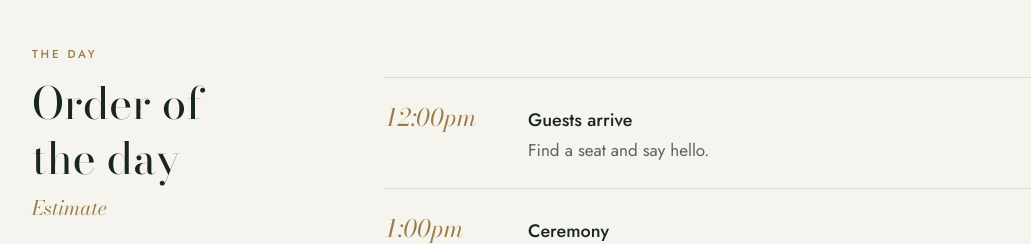
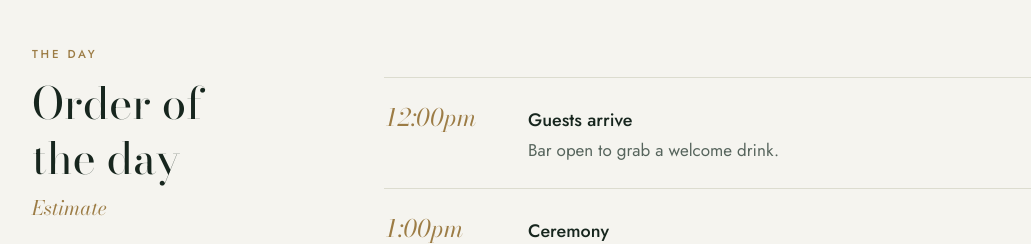
Before and after one commit to jamieharper0798/Apps, a React (Vite) app in the folder wedding/: page / in a window 1280 px wide. Shown: the part 940-1184 px from the top of the page, without its empty margins (32-1063 px from the left). Built offline with nearby package versions, Linux system fonts and the light colour scheme.

Commit message:
Update wedding guest arrival note
Co-Authored-By: Claude Opus 5.5 <noreply@anthropic.com>
Claude-Session: https://claude.ai/code/session_01EmRaiQFBuzG894yJQhP3g3

```diff
--- a/wedding/src/wedding.ts
+++ b/wedding/src/wedding.ts
@@ -15,7 +15,7 @@ export const wedding = {
   },
 
   schedule: [
-    { time: '12:00pm', title: 'Guests arrive', detail: 'Find a seat and say hello.' },
+    { time: '12:00pm', title: 'Guests arrive', detail: 'Bar open to grab a welcome drink.' },
     { time: '1:00pm', title: 'Ceremony', detail: 'Please be seated by ten to one.' },
     { time: '1:45pm', title: 'Drinks and canapés', detail: 'Photos on the lawn, weather permitting.' },
     { time: '4:00pm', title: 'Dinner and speeches', detail: 'Tell us about dietary needs in your RSVP.' },
```
